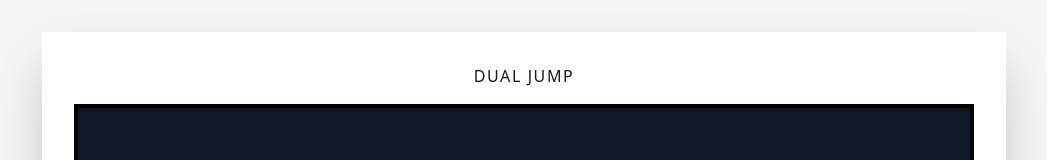
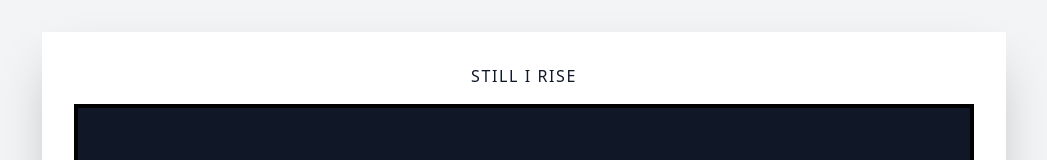
Before and after one commit to SenriNakamura/Tupac_Jumping_Game, a React (Vite) app: page / in a window 1280 px wide. Shown: the top 160 px of the page, without its empty margins (116-1163 px from the left). Built offline with nearby package versions, Linux system fonts and the light colour scheme.

Commit message:
game name changed to STILL I RISE

```diff
--- a/index.html
+++ b/index.html
@@ -4,7 +4,7 @@
     <head>
       <meta charset="UTF-8" />
       <meta name="viewport" content="width=device-width, initial-scale=1.0" />
-      <title>Online Jumping Game</title>
+      <title>Still I Rise - Jumping Game</title>
     </head>
 
     <body>
--- a/src/components/DualJump.tsx
+++ b/src/components/DualJump.tsx
@@ -620,7 +620,7 @@ setCollectibles((prev) =>
     <div className="flex flex-col items-center gap-4">
       {/* Title */}
       <h1 className="tracking-widest text-gray-900">
-        DUAL JUMP
+        STILL I RISE
       </h1>
 
       {/* Game Canvas */}
```
